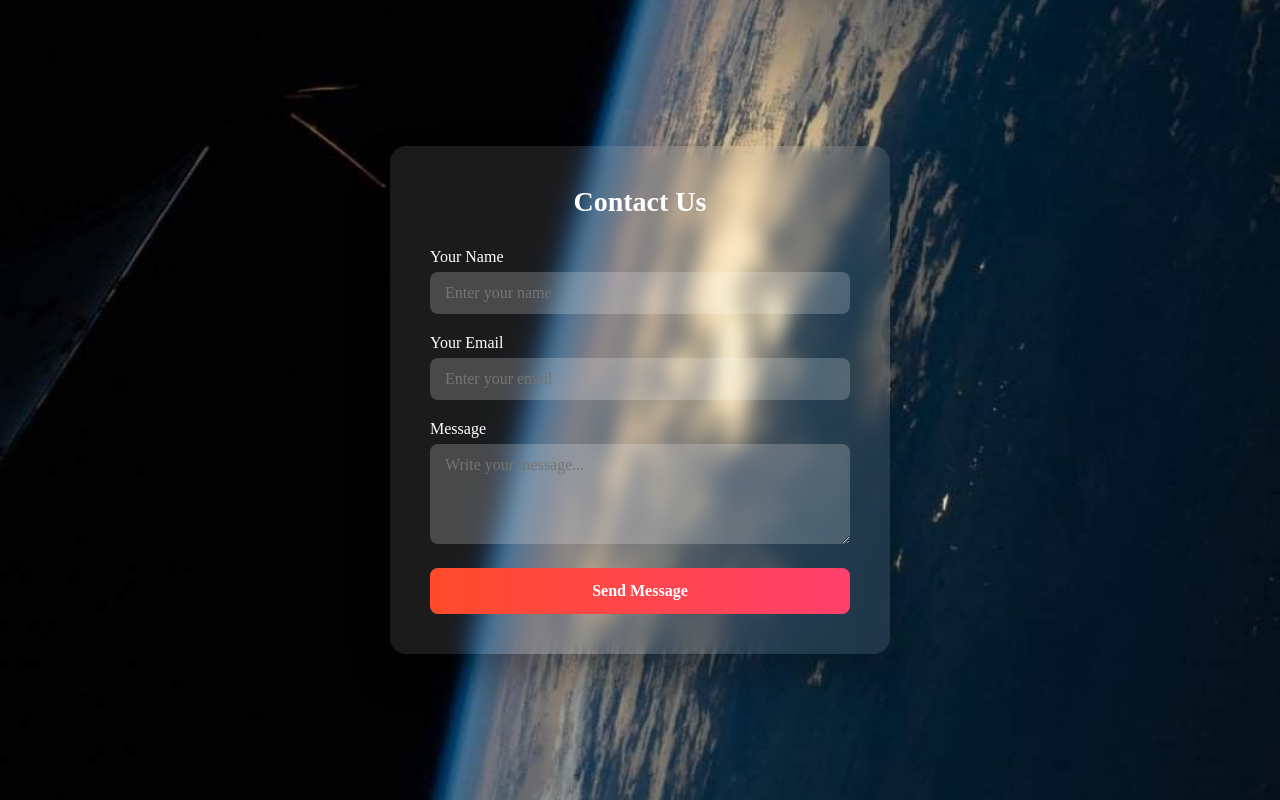
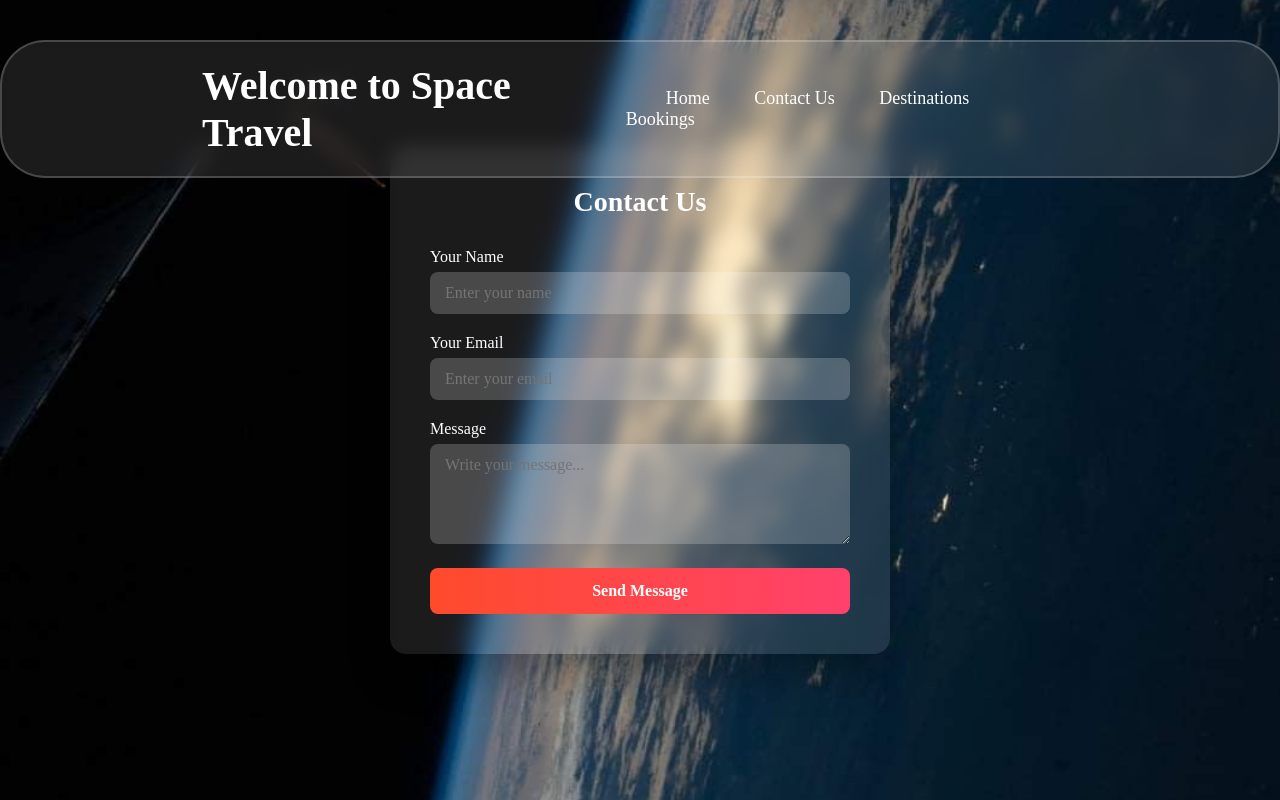
Before and after one commit to arra-123/SpaceTravel_DPS, a plain HTML site: page contactus.html in a window 1280 px wide. Drawn offline with Linux system fonts and the light colour scheme.

Commit message:
Update contactus

```diff
--- a/contactus.html
+++ b/contactus.html
@@ -5,9 +5,16 @@
     <link rel="stylesheet" href="style4.css">
 </head>
 <body>
+ <header class="header">
+        <a href="#" class="logo"> Welcome to Space Travel </a>
 
-
-
+        <nav class="navbar">
+            <a href="index.html"> Home </a>
+            <a href="contactus.html"> Contact Us </a>
+            <a href="destinations.html"> Destinations </a>
+            <a href="bookings.html"> Bookings </a>
+        </nav>
+    </header>
   <div class="contact-card">
     <h2>Contact Us</h2>
     <form>
```
